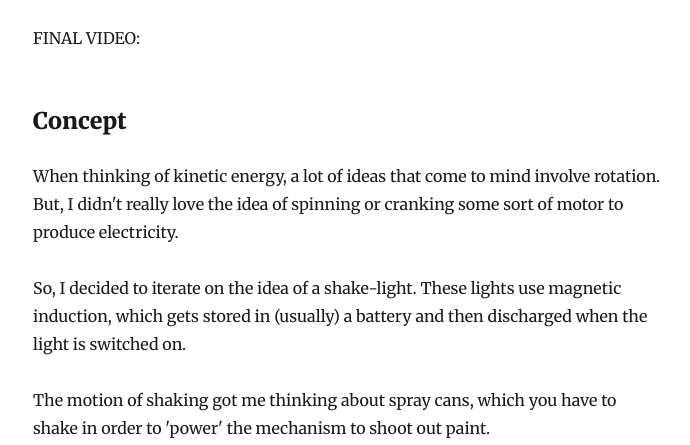
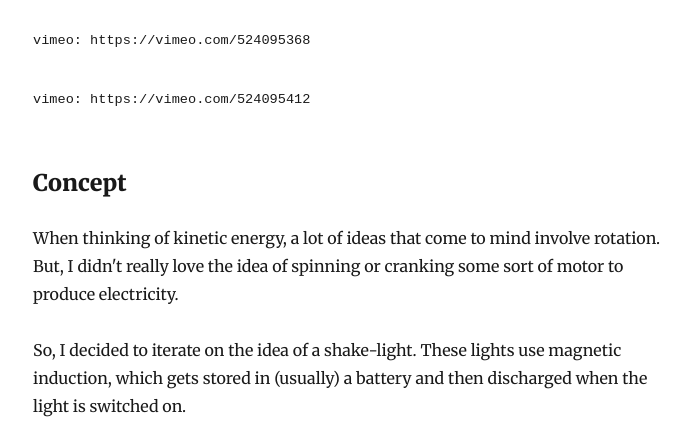
Before and after one commit to FlupC/ITP_Blog, a Gatsby site: page /blog/energy-kinetic-uv-spray-can/ in a window 1280 px wide. Shown: the part 343-788 px from the top of the page, without its empty margins (292-982 px from the left). Built offline with nearby package versions, Linux system fonts and the light colour scheme; Gatsby itself is replaced by a stand-in of ours; some packages are replaced by stand-ins of ours.

Commit message:
Update Blog “energy-kinetic-uv-spray-can”

```diff
--- a/content/blog/energy-kinetic-uv-spray-can.md
+++ b/content/blog/energy-kinetic-uv-spray-can.md
@@ -6,7 +6,9 @@ description: Kinetic Assignment, Spring 2021
 ---
 # Kinetic: UV Spray Can
 
-FINAL VIDEO:
+`vimeo: https://vimeo.com/524095368`
+
+`vimeo: https://vimeo.com/524095412`
 
 ### Concept
 
```
